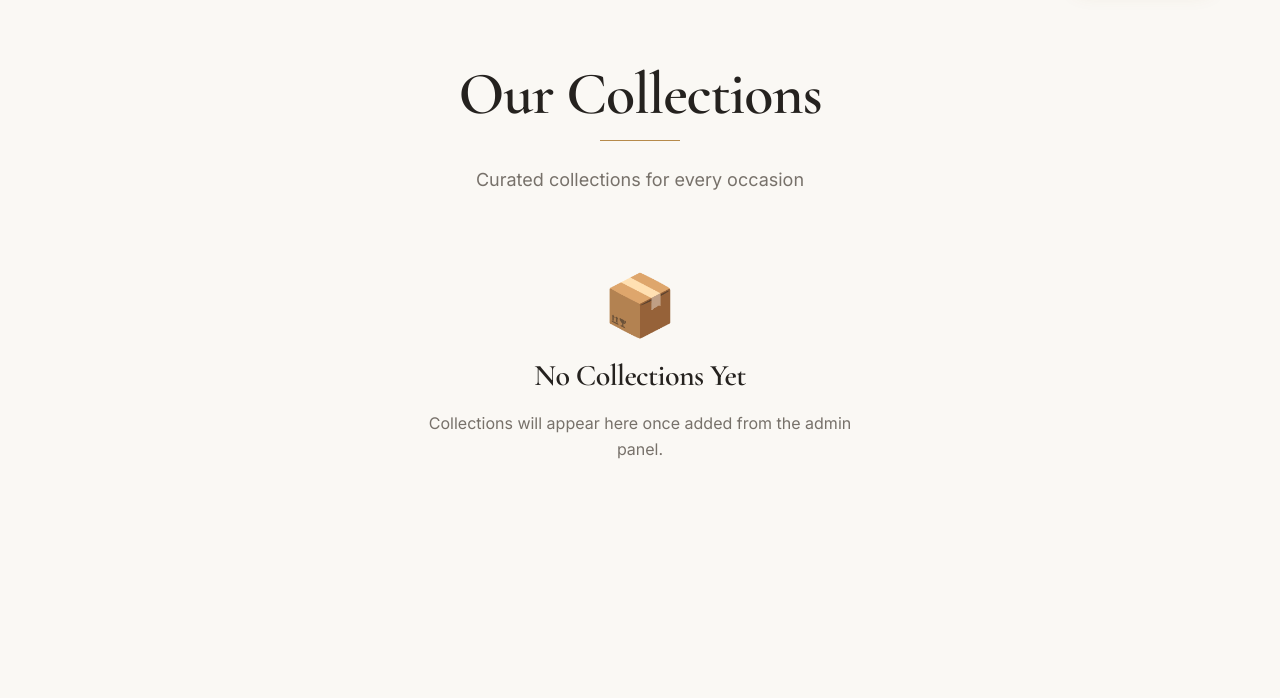
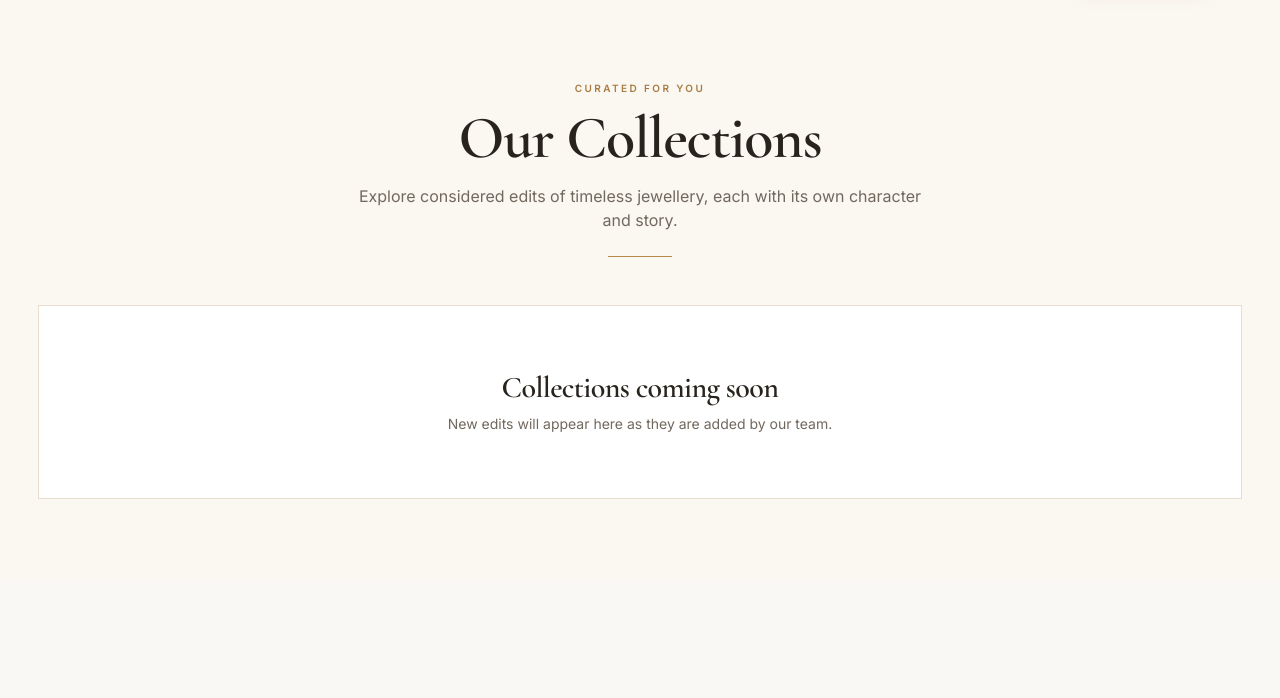
Before and after one commit to Trifusion-Dynamics/royal-shine, a Laravel app: template resources/views/pages/collections.blade.php in a window 1280 px wide. Shown: the part 81-779 px from the top of the page. Run offline with Laravel 12, Linux system fonts and the light colour scheme; the template is opened without the code that fills it, so the values that code supplies are empty; data comes from the database, SQL or seed files in the repository; style sheets or scripts are compiled from the project's sources; some libraries are stand-ins or nearby versions.

Commit message:
Redesign collections page with balanced editorial cards

```diff
--- a/resources/views/pages/collections.blade.php
+++ b/resources/views/pages/collections.blade.php
@@ -1,56 +1,42 @@
 <x-layout>
-    <section class="py-16">
-        <div class="container-luxury text-center">
-            <h1 class="text-5xl md:text-6xl font-serif text-charcoal mb-4 leading-tight">Our Collections</h1>
-            <div class="w-20 h-[1px] bg-gold mx-auto mb-6"></div>
-            <p class="text-lg text-warm-gray max-w-2xl mx-auto leading-relaxed">Curated collections for every occasion</p>
+    <section class="bg-[#fbf8f2] py-14 md:py-20">
+        <div class="container-luxury">
+            <header class="mx-auto mb-12 max-w-2xl text-center">
+                <p class="mb-3 text-[10px] font-semibold uppercase tracking-[.24em] text-[#a77b43]">Curated for you</p>
+                <h1 class="font-serif text-4xl leading-tight text-[#29231e] md:text-6xl">Our Collections</h1>
+                <p class="mx-auto mt-4 max-w-xl text-sm leading-7 text-[#71685e] md:text-base">Explore considered edits of timeless jewellery, each with its own character and story.</p>
+                <div class="mx-auto mt-6 h-px w-16 bg-[#b68a4a]"></div>
+            </header>
+            @if ($collections->count() > 0)
+                <div class="grid grid-cols-1 gap-5 sm:grid-cols-2 lg:grid-cols-3">
+                    @foreach ($collections as $collection)
+                        <a href="{{ route('collection.show', $collection->slug) }}" class="group overflow-hidden border border-[#e8ddcf] bg-white transition hover:-translate-y-1 hover:shadow-[0_18px_45px_rgba(45,32,20,.09)]">
+                            <div class="relative overflow-hidden bg-[#f3ece2]">
+                                @if ($collection->image)
+                                    <x-image :path="$collection->image" :alt="$collection->name" class="block aspect-[4/3] w-full object-cover transition-transform duration-700 group-hover:scale-[1.04]" loading="lazy" />
+                                @else
+                                    <div class="flex aspect-[4/3] items-center justify-center"><span class="font-serif text-4xl text-[#a58c6a]">{{ str($collection->name)->substr(0, 2)->upper() }}</span></div>
+                                @endif
                             </div>
-
-        @if ($collections->count() > 0)
-            <div class="grid grid-cols-2 sm:grid-cols-3 lg:grid-cols-4 gap-10 mt-14">
-                @foreach ($collections as $collection)
-                    <a href="{{ route('collection.show', $collection->slug) }}"
-                       class="group block border border-beige bg-white rounded-lg overflow-hidden card">
-                        @if ($collection->image)
-                            <div class="image-wrap aspect-[4/5]">
-                                <x-image :path="$collection->image" :alt="$collection->name"
-                                         class="w-full h-full object-cover object-center group-hover:scale-105 transition-transform duration-700"
-                                         loading="lazy" />
-                            </div>
-                        @endif
-                        <div class="p-6">
-                            <h3 class="font-serif text-lg text-charcoal mb-2 leading-tight group-hover:text-gold transition-colors">{{ $collection->name }}</h3>
-                            @if ($collection->description)
-                                <p class="text-sm text-warm-gray line-clamp-2 mb-4 leading-relaxed">{{ $collection->description }}</p>
-                            @endif
-                            <span class="btn btn-text text-gold hover:text-brown text-sm">
-                                Explore Collection
-                                <svg class="w-3.5 h-3.5 inline ml-1" fill="none" stroke="currentColor" viewBox="0 0 24 24" stroke-width="2">
-                                    <path stroke-linecap="round" stroke-linejoin="round" d="M13 7l5 5m0 0l-5 5m5-5H6"></path>
-                                </svg>
-                            </span>
+                            <div class="p-5 md:p-6">
+                                <h2 class="font-serif text-2xl text-[#29231e] transition-colors group-hover:text-[#9a713e]">{{ $collection->name }}</h2>
+                                @if ($collection->description)<p class="mt-2 line-clamp-2 text-sm leading-6 text-[#71685e]">{{ $collection->description }}</p>@endif
+                                <span class="mt-5 inline-flex items-center gap-2 text-[10px] font-semibold uppercase tracking-[.17em] text-[#9a713e]">Explore collection <span aria-hidden="true">↗</span></span>
                             </div>
                         </a>
                     @endforeach
                 </div>
             @else
-            <div class="text-center py-20">
-                <div class="text-gold text-6xl mb-6">📦</div>
-                <h2 class="text-3xl font-serif text-charcoal mb-4">No Collections Yet</h2>
-                <p class="text-warm-gray max-w-md mx-auto leading-relaxed">Collections will appear here once added from the admin panel.</p>
-            </div>
+                <div class="border border-[#e8ddcf] bg-white py-16 text-center"><h2 class="font-serif text-3xl text-[#29231e]">Collections coming soon</h2><p class="mt-2 text-sm text-[#71685e]">New edits will appear here as they are added by our team.</p></div>
             @endif
-
             @if ($featuredProducts->count() > 0)
-            <section class="mt-20">
-                <x-section-heading title="Featured Products"
-                                   subtitle="From our collections" />
-                <div class="grid grid-cols-2 sm:grid-cols-3 lg:grid-cols-4 gap-8">
-                    @foreach ($featuredProducts as $product)
-                        <x-product-card :product="$product" />
-                    @endforeach
+                <section class="mt-20 border-t border-[#e8ddcf] pt-14">
+                    <x-section-heading eyebrow="Selected pieces" title="Featured Jewellery" subtitle="A few favourites from across the collection." />
+                    <div class="grid grid-cols-2 gap-4 md:grid-cols-3 xl:grid-cols-4 md:gap-6">
+                        @foreach ($featuredProducts as $product)<x-product-card :product="$product" />@endforeach
                     </div>
                 </section>
             @endif
+        </div>
     </section>
 </x-layout>
```
Lines whose indentation alone changed are shown as unchanged.
